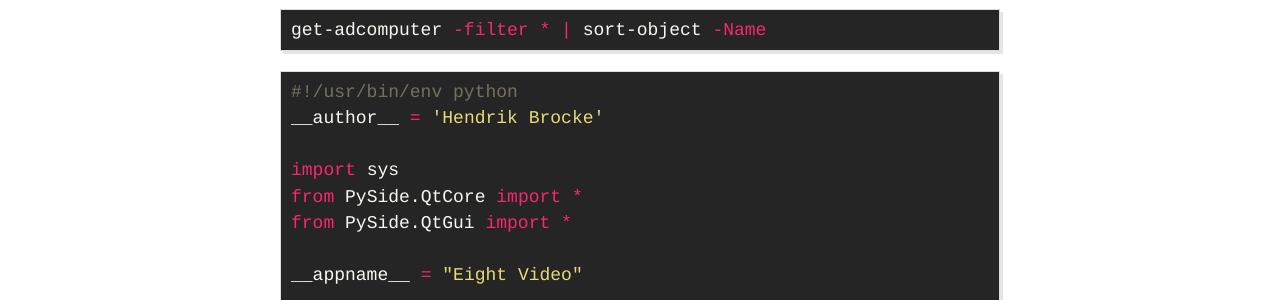
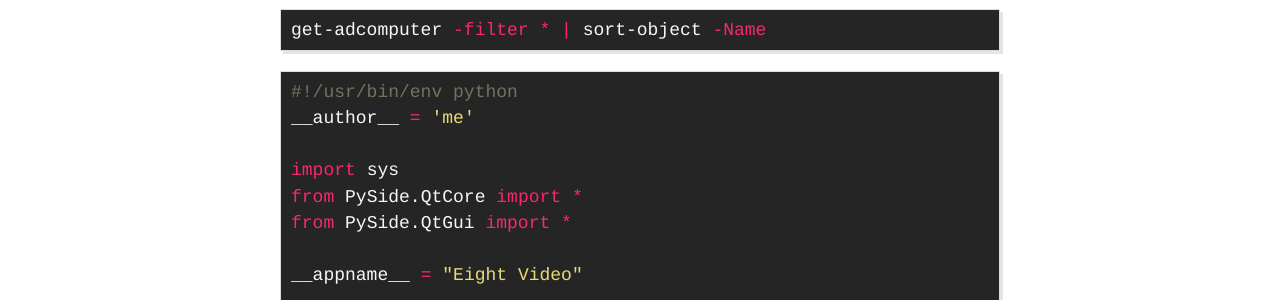
Before and after one commit to kagea/opennotes, a Jekyll site: the page built from about.md, in a window 1280 px wide. Shown: the part 506-806 px from the top of the page. Built offline with Jekyll 4.4.1, drawn with Linux system fonts in a browser that asks for light colours.

````diff
--- a/about.md
+++ b/about.md
@@ -23,7 +23,7 @@ get-adcomputer -filter * | sort-object -Name
 
 ```python
 #!/usr/bin/env python
-__author__ = 'Hendrik Brocke'
+__author__ = 'me'
 
 import sys
 from PySide.QtCore import *
````
